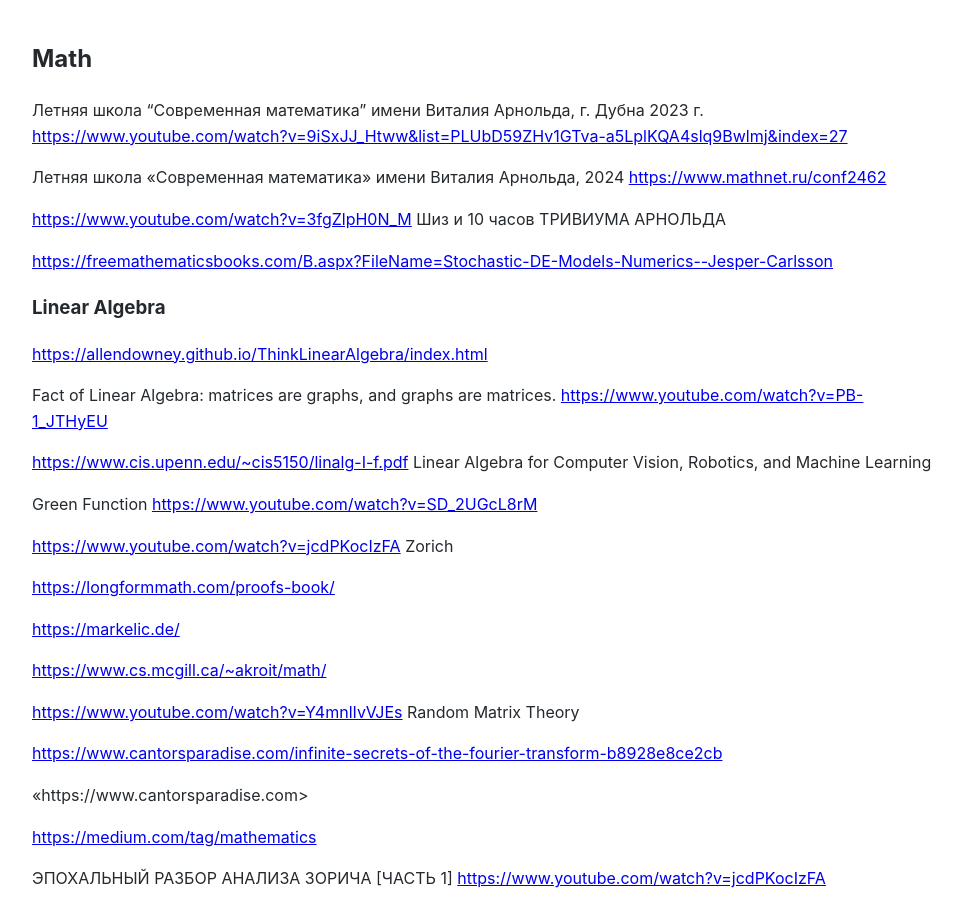
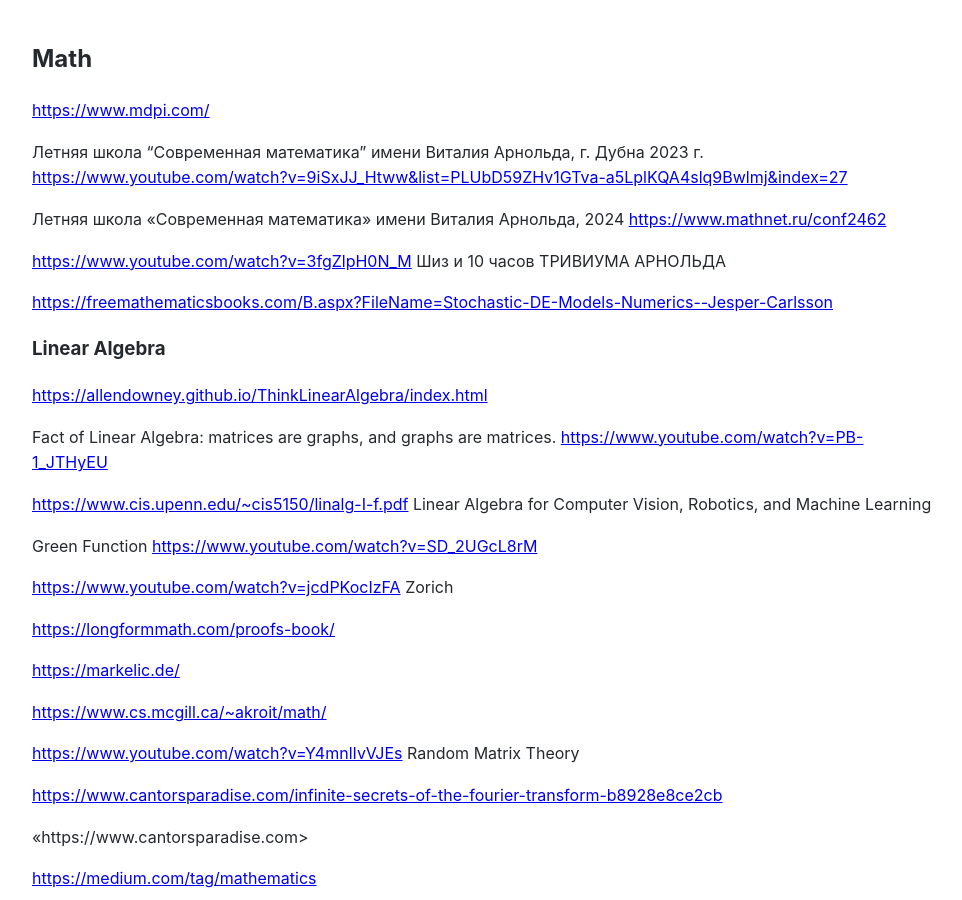
Before and after one commit to Michael-Lubinsky/michael-lubinsky.github.com, a Jekyll site: the page built from math/math.md, in a window 1280 px wide and 900 px high. Shown: the whole window, without its empty margins (158-1120 px from the left). Built offline with Jekyll 4.4.1, drawn with Linux system fonts in a browser that asks for light colours; our own code applies the rules of GitHub Pages for plain Markdown files.

Commit message:
Update math.md

```diff
--- a/math/math.md
+++ b/math/math.md
@@ -1,4 +1,7 @@
 ## Math
+
+<https://www.mdpi.com/>
+
 Летняя школа "Современная математика" имени Виталия Арнольда, г. Дубна   2023 г.
  <https://www.youtube.com/watch?v=9iSxJJ_Htww&list=PLUbD59ZHv1GTva-a5LplKQA4slq9Bwlmj&index=27>
 
```
